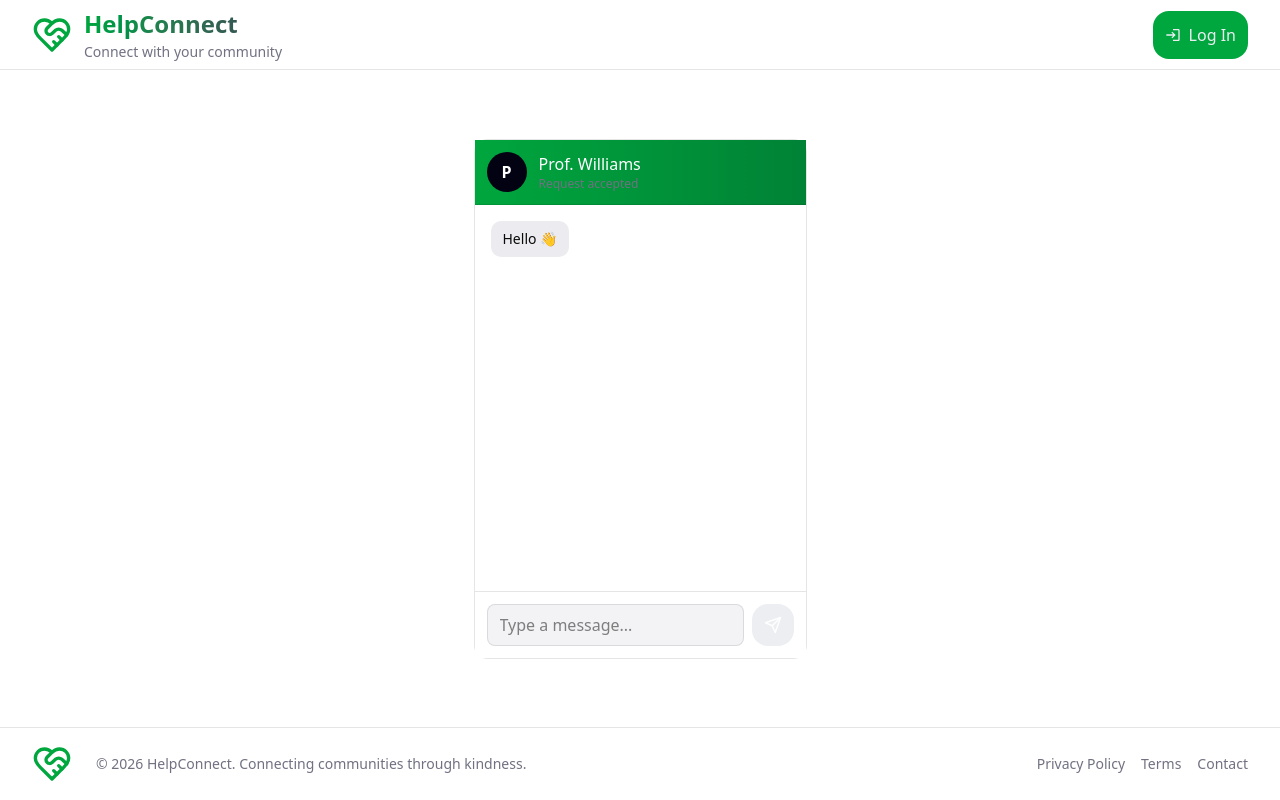
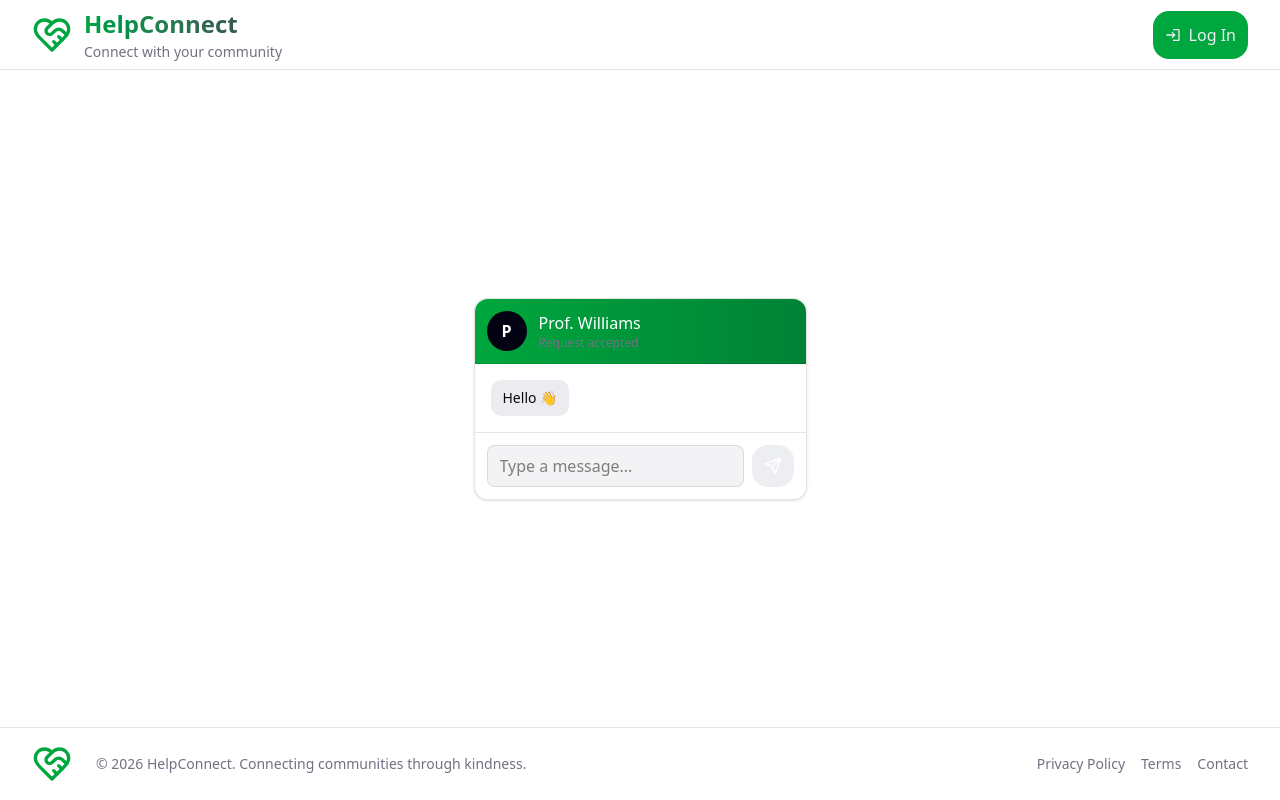
Before and after one commit to MiksuNy/web-project, a React (Vite) app in the folder frontend/: page /messages in a window 1280 px wide. Built offline with nearby package versions, Linux system fonts and the light colour scheme.

Commit message:
style(chat): improve container with theme tokens

```diff
--- a/frontend/src/components/chat/ChatBox.jsx
+++ b/frontend/src/components/chat/ChatBox.jsx
@@ -11,7 +11,8 @@ export default function ChatBox() {
     setMessages((m) => [...m, { id: Date.now(), text, mine: true }]);
 
   return (
-    <div className="border rounded-xl bg-card flex flex-col h-[520px]">
+    <div className="border border-border rounded-xl bg-card shadow-sm flex flex-col has-[520px] overflow-hidden">
+
       {/* --- Chat header with profile and status --- */}
       {/* chat header — themed */}
       <div className="flex items-center gap-3 border-b border-border p-3 bg-linear-to-r from-green-600 to-green-700 text-white">
```
